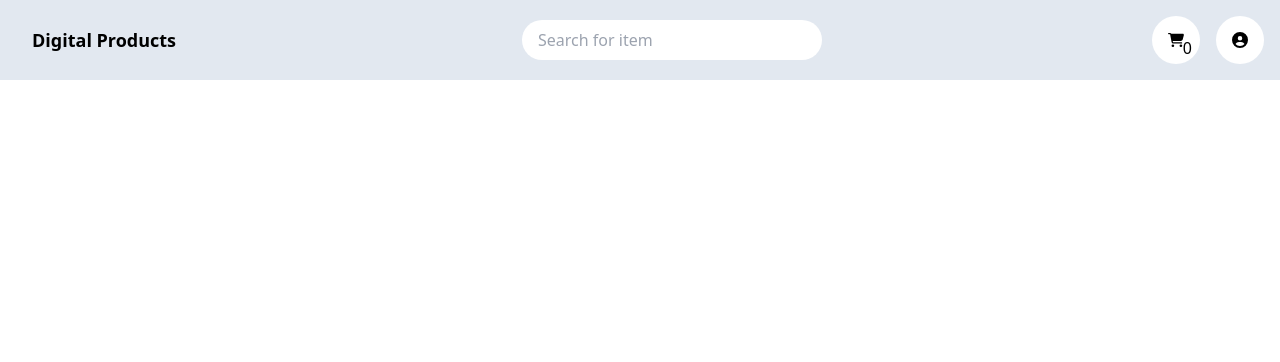
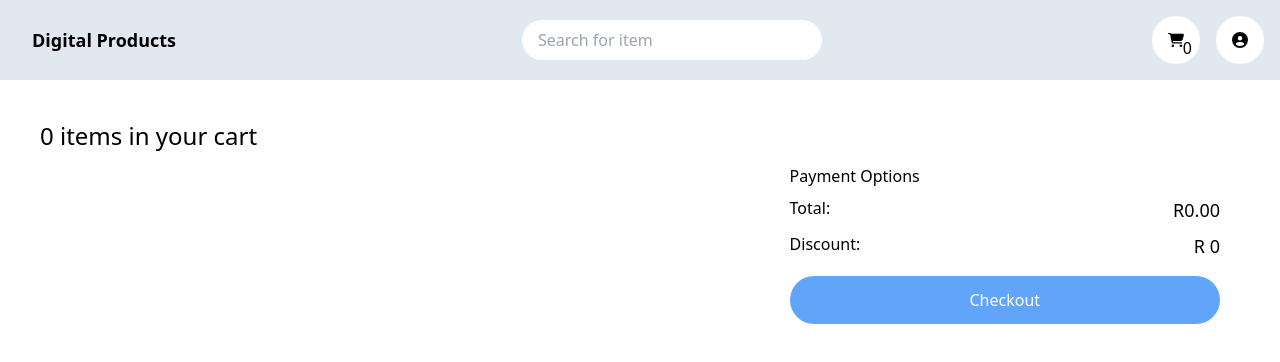
Before and after one commit to ejmichael/digital-product-store, a React (Create React App) app in the folder client/: page /cart in a window 1280 px wide. Before the commit this address had no page. Shown: the top 362 px of the page. Built offline with nearby package versions, Linux system fonts and the light colour scheme; the HTML template or start-up script is replaced by a standard one.

Commit message:
Added cart page

```diff
--- a/client/src/App.js
+++ b/client/src/App.js
@@ -4,6 +4,7 @@ import Home from './pages/Home';
 import Navbar from './components/Navbar';
 import CreateProduct from './pages/admin/CreateProduct';
 import {CartProvider} from './context/CartContext'
+import Cart from './components/Cart';
 
 
 function App() {
@@ -15,6 +16,7 @@ function App() {
         <Route exact path='/' element={<Home/>} />
         <Route path='/product/:productID' element={<ViewProduct/>} />
         <Route path='/product/create' element={<CreateProduct/>} />
+        <Route path='/cart' element={<Cart/>} />
       </Routes>
     </div>
     </CartProvider>
--- a/client/src/components/Cart.jsx
+++ b/client/src/components/Cart.jsx
@@ -1,8 +1,50 @@
-import React from 'react'
+import React, { useContext } from 'react'
+import { CartContext } from '../context/CartContext';
 
 const Cart = () => {
+
+  const { cart, removeFromCart } = useContext(CartContext);
+
+
+
   return (
-    <div>Cart</div>
+    <div className='m-10'>
+      <div>
+        <p className='text-semibold text-2xl my-3'>{cart.products.length} items in your cart</p>
+      </div>
+      <div className='grid grid-cols-5 gap-4'>
+        <div className='col-span-3 flex flex-col gap-4'>
+        {cart.products.length > 0 && cart.products.map(product => (
+          <div className='flex gap-4 border border-slate-300 p-3 rounded-lg '>
+            <div>
+              <img className='w-[300px]' src={product.imageUrl} alt={product.productName} />
+            </div>
+            <div className='flex justify-between'>
+              <div>
+                <p className='text-xl my-2'>{product.productName}</p>
+                <p className='text-gray-600 text-sm'>{product.productDescription}</p>
+                <p className='p-2 cursor-pointer' onClick={() => removeFromCart(product)}>Remove</p>
+              </div>
+              <p className='w-full text-right text-xl my-2'>R {product.price.toFixed(2)}</p>
+            </div>
+          </div>
+        ))}
+        </div>
+
+        <div className='col-span-2 border-slate-300 px-5 rounded-lg'>
+          <p>Payment Options</p>
+          <div className='flex justify-between my-2'>
+             <p>Total:</p>
+             <p className='text-lg'>R{cart.total.toFixed(2)}</p>
+          </div>
+          <div className='flex justify-between  my-2'>
+             <p>Discount:</p>
+             <p className='text-lg'>R 0</p>
+          </div>
+          <button className='w-full p-3 my-2 rounded-full text-white font-medium bg-blue-400'>Checkout</button>
+        </div>
+      </div>
+    </div>
   )
 }
 
--- a/client/src/components/Navbar.jsx
+++ b/client/src/components/Navbar.jsx
@@ -2,6 +2,7 @@ import React, { useContext } from 'react'
 import { Link } from 'react-router-dom'
 import { FaCircleUser, FaCartShopping } from "react-icons/fa6";
 import { CartContext } from '../context/CartContext';
+import Cart from './Cart';
 
 
 const Navbar = () => {
@@ -19,13 +20,15 @@ const Navbar = () => {
         <div className='border-sm '>
             <input className='rounded-full bg-white py-2 px-4 w-[300px]' type='text' placeholder='Search for item' />
         </div>
-        <div className='border-sm flex gap-4'>
+        <div className='relative border-sm flex gap-4'>
+            <Link to='/cart'>
               <button className='relative p-4 bg-white rounded-full hover:font-semibold hover:cursor-pointer'>
                   <FaCartShopping/>
                   <div className='absolute right-2 bottom-1'>
                     <p>{cart?.products.length}</p>
                   </div>
               </button>
+            </Link>
             <button className='p-4 bg-white rounded-full hover:font-semibold hover:cursor-pointer'>
                 <FaCircleUser/>
             </button>
```
Lines whose indentation alone changed are shown as unchanged.
